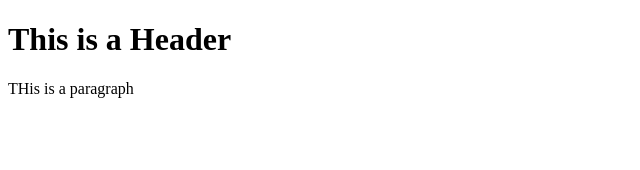
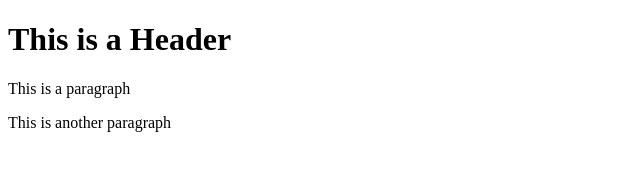
Before and after one commit to aliselmes/git-test, a plain HTML site: page index.html in a window 1280 px wide. Shown: the whole page, without its empty margins (0-640 px from the left). Drawn offline with Linux system fonts and the light colour scheme.

Commit message:
Third commit

```diff
--- a/index.html
+++ b/index.html
@@ -2,6 +2,7 @@
 <html>
    <body>
       <h1>This is a Header</h1>
-      <p>THis is a paragraph</p>
+      <p>This is a paragraph</p>
+      <p>This is another paragraph</p>
    </body>
 </html>
```
